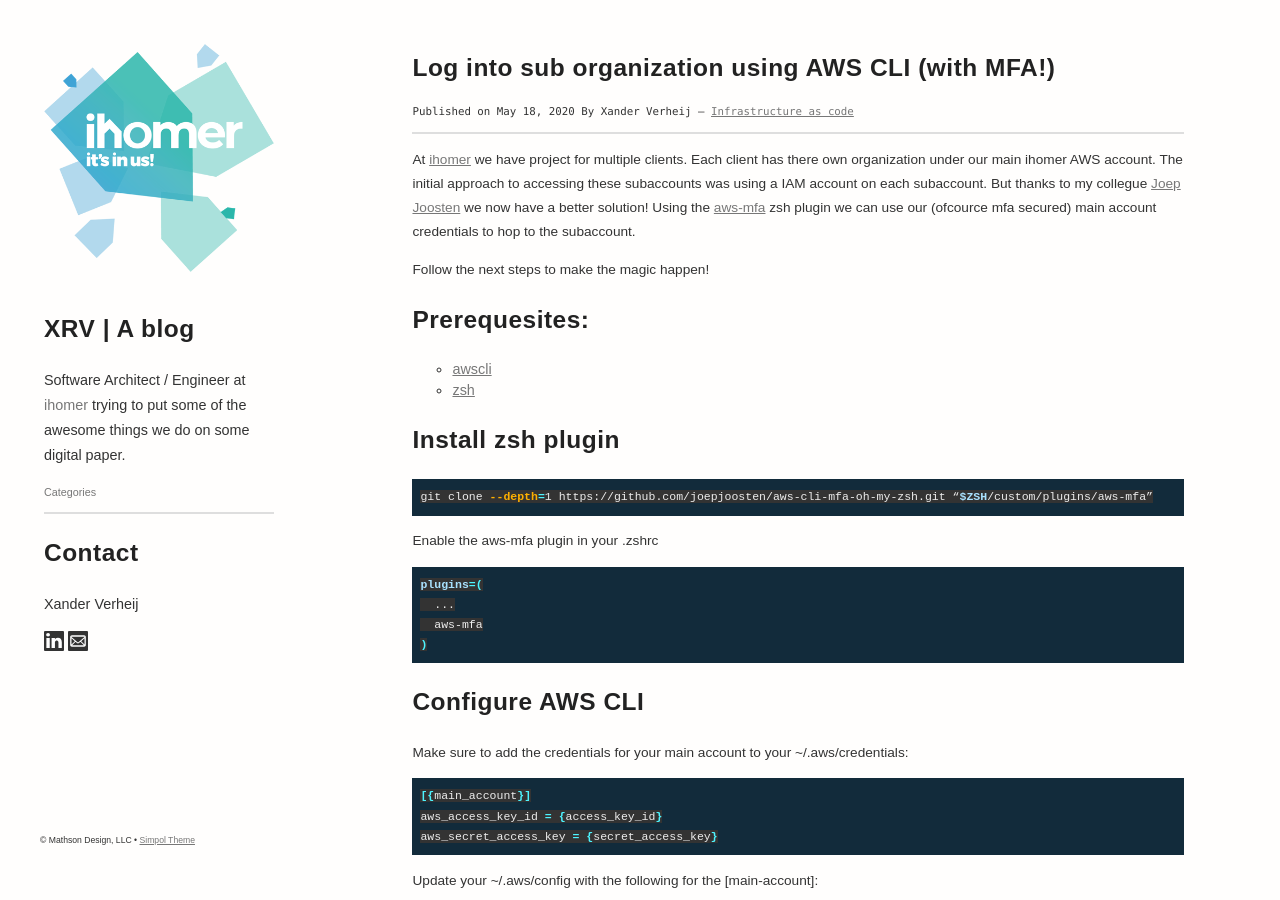
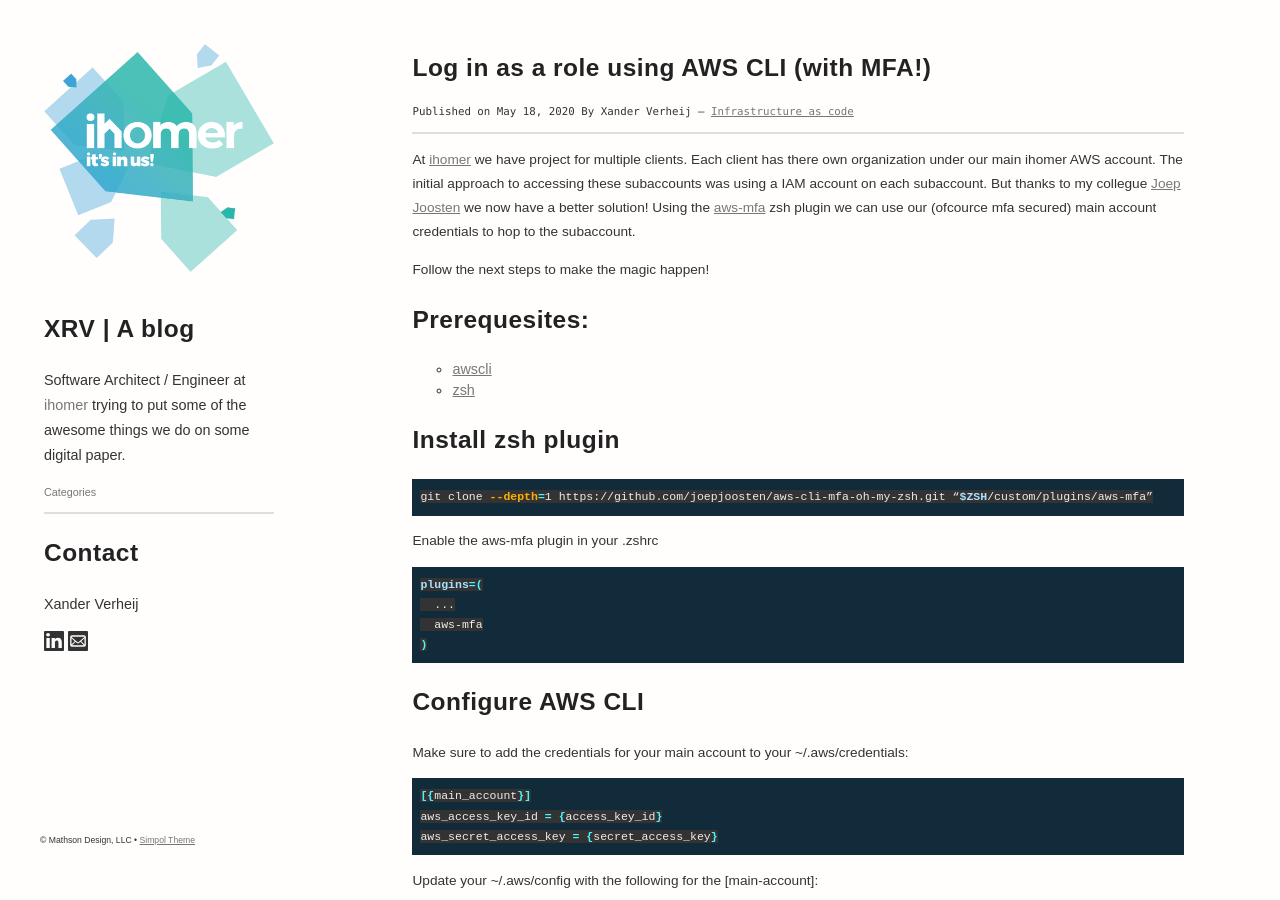
Before and after one commit to xanderv87/xanderv87.github.io, a Jekyll site: the page built from _posts/2020-05-18-aws-mfa-subaccount.markdown, in a window 1280 px wide and 900 px high. Built offline with Jekyll 4.4.1, drawn with Linux system fonts in a browser that asks for light colours; comment, search, counter and statistics services are not loaded.

Commit message:
Alter title thx Joep

```diff
--- a/_posts/2020-05-18-aws-mfa-subaccount.markdown
+++ b/_posts/2020-05-18-aws-mfa-subaccount.markdown
@@ -1,8 +1,8 @@
 ---
 layout:     post
 comments: true
-title:      "Log into sub organization using AWS CLI (with MFA!)"
-description: "Using the AWS CLI to gain access to subaccounts while using MFA"
+title:      "Log in as a role using AWS CLI (with MFA!)"
+description: "Using the AWS CLI to gain access to a role while using MFA"
 date:       2020-05-18 17:00:00
 author:     "Xander Verheij"
 header-img: assets/img/posts/aws-mfa-subaccount/1200px-Amazon_Web_Services_Logo.svg.png
```
